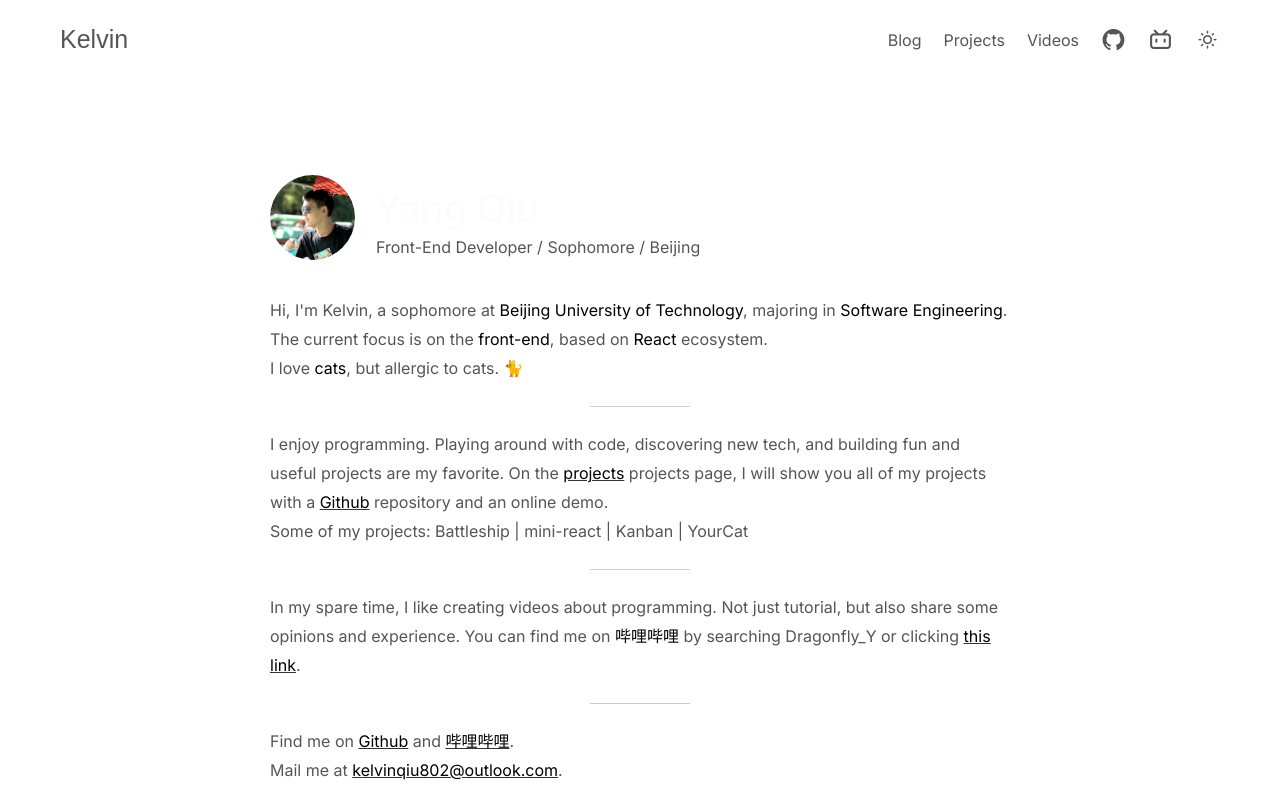
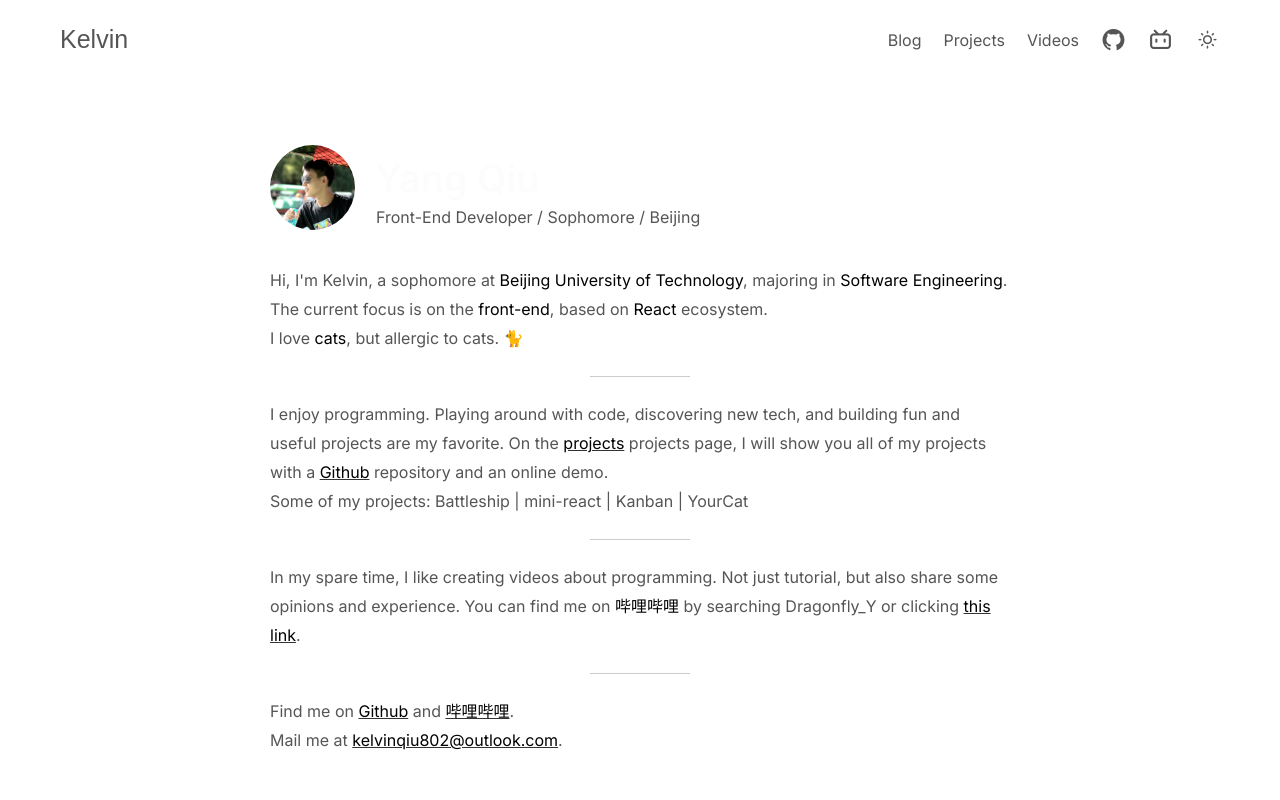
Before and after one commit to KelvinQiu802/portfolio, a Next.js app: page / in a window 1280 px wide. Built offline with nearby package versions, Linux system fonts and the light colour scheme; a web font is replaced by a local one.

Commit message:
style: reduce wrapper margin top

```diff
--- a/styles/Wrapper.module.css
+++ b/styles/Wrapper.module.css
@@ -1,6 +1,6 @@
 .wrapper {
   max-width: 820px;
   margin: 0 auto;
-  margin-top: 90px;
+  margin-top: 60px;
   padding: 0 40px;
 }
```
